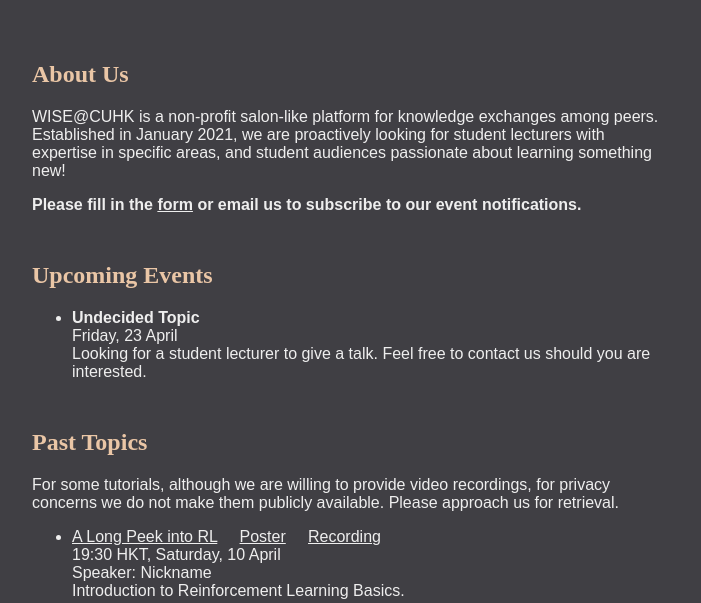
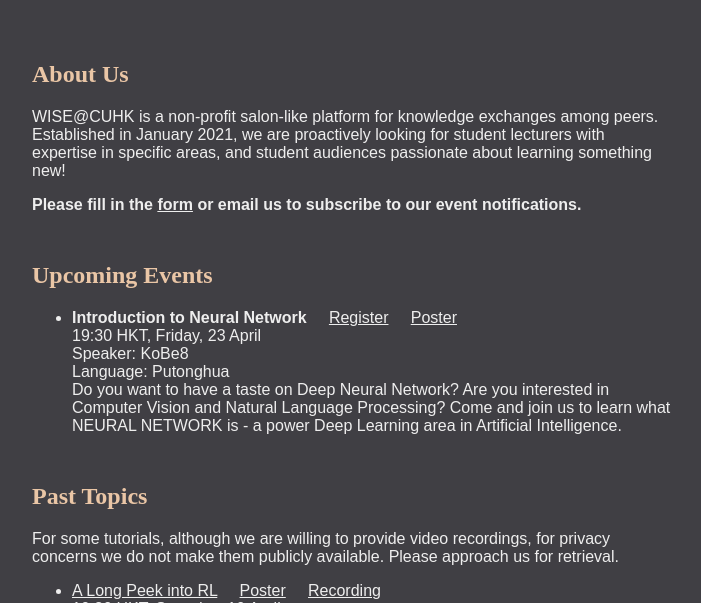
Before and after one commit to wisecuhk/wisecuhk.github.io, a plain HTML site: page index.html in a window 1280 px wide. Shown: the part 177-780 px from the top of the page, without its empty margins (288-989 px from the left). Drawn offline with Linux system fonts and the light colour scheme; a web font is replaced by a local one.

Commit message:
Add New Event

```diff
--- a/index.html
+++ b/index.html
@@ -32,10 +32,20 @@
             <h2>upcoming events</h2>
             <ul>
                 <li>
-                    <div><b>Undecided Topic</b></div>
-                    <div>Friday, 23 April</div>
-                    <div>Looking for a student lecturer to give a talk. Feel free to contact us should you are
-                        interested.</div>
+                    <div>
+			    <b>Introduction to Neural Network</b>
+			    &nbsp;&nbsp;&nbsp;
+			    <a href="https://cuhk.zoom.us/meeting/register/tJMtfuGoqzMiG9XPabZGiFzn7kpzdSditJc3 ">Register</a>
+			    &nbsp;&nbsp;&nbsp;
+			    <a href="resources/neural_network/Introduction to Neural network (1).pdf">Poster</a>
+			    &nbsp;&nbsp;&nbsp;
+			</div>
+                    <div>19:30 HKT, Friday, 23 April</div>
+		    <div>Speaker: KoBe8</div>
+		    <div>Language: Putonghua</div>
+                    <div>Do you want to have a taste on Deep Neural Network?
+			    Are you interested in Computer Vision and Natural Language Processing?
+			    Come and join us to learn what NEURAL NETWORK is - a power Deep Learning area in Artificial Intelligence.</div>
                 </li>
             </ul>
         </section>
```
